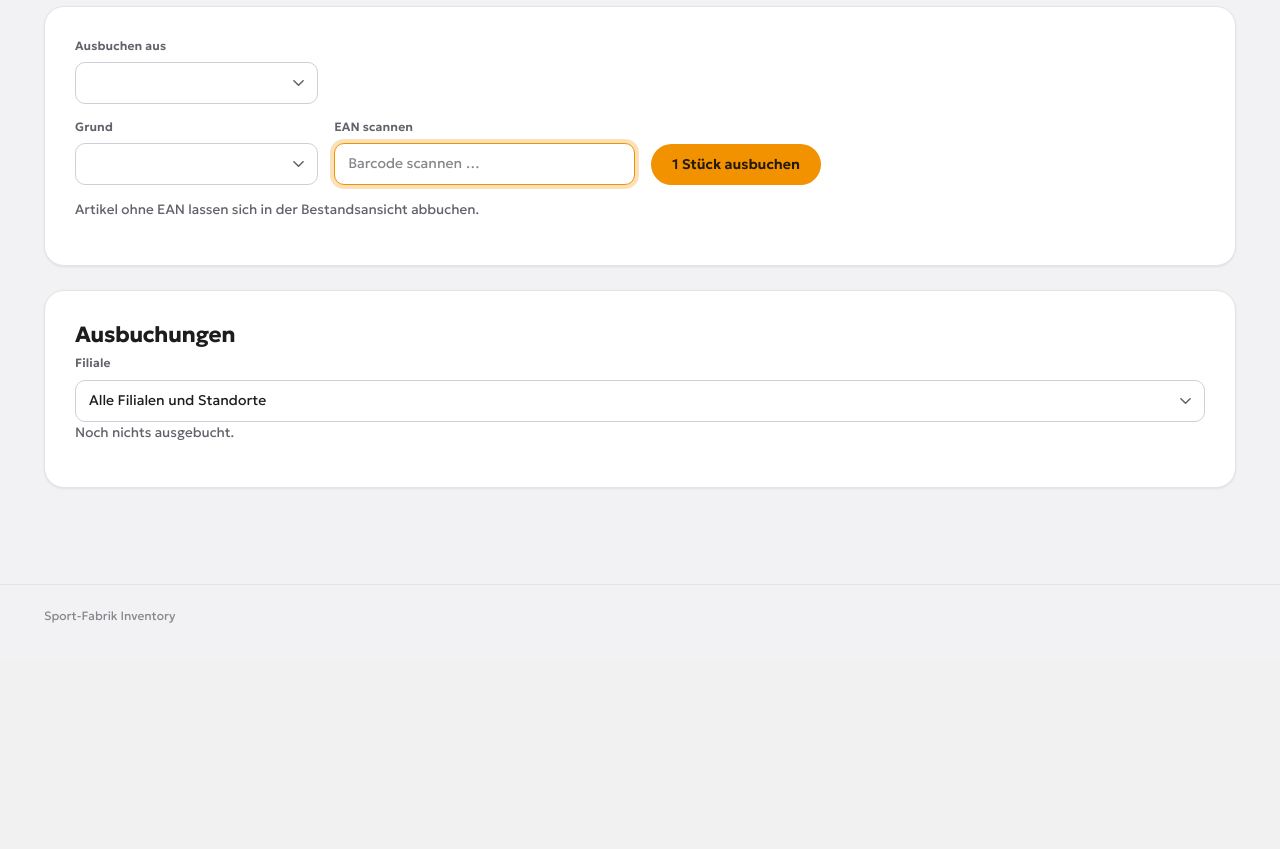
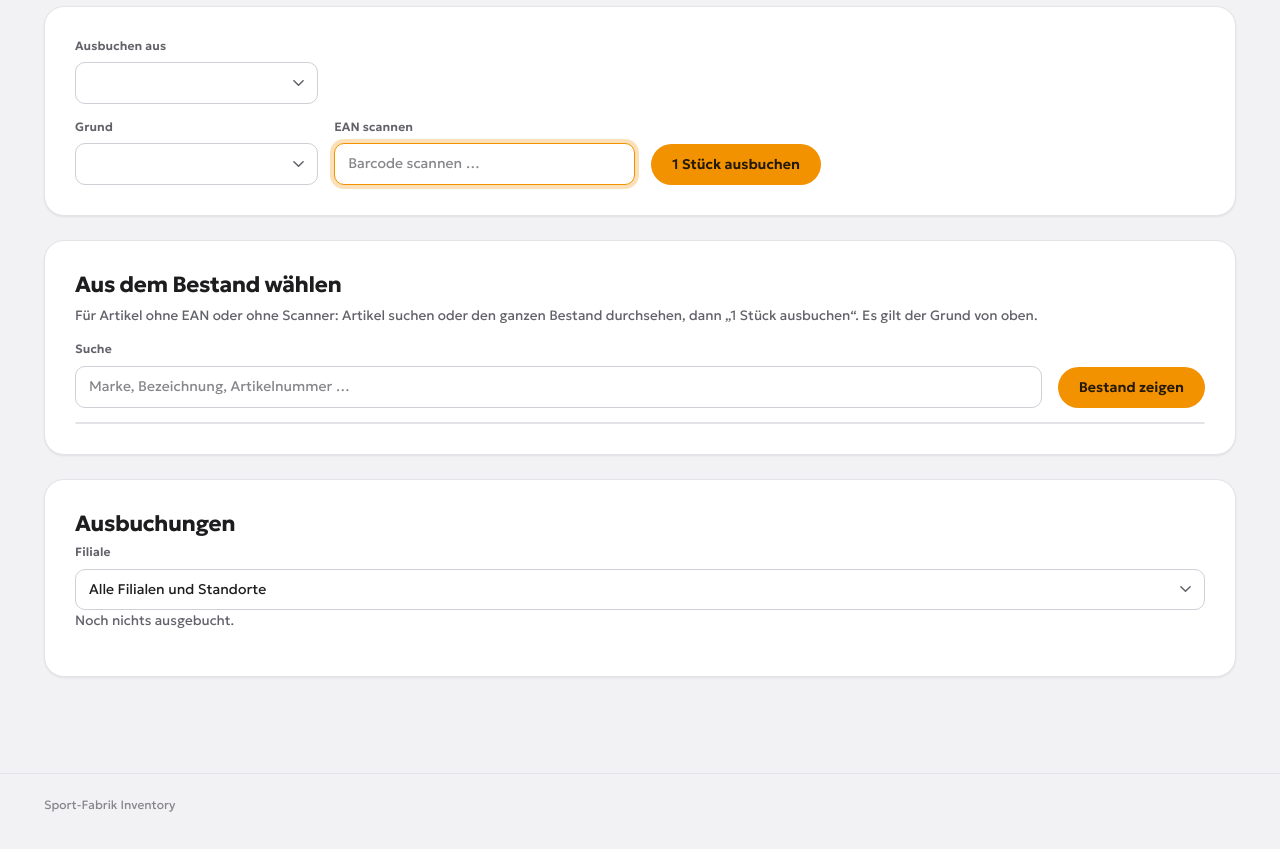
Before and after one commit to FreaXz03/sportfabrik-inventory, a Python web app: template app/templates/ausbuchen.html in a window 1280 px wide. Shown: the part 341-1190 px from the top of the page. Before the commit the page ends 964 px from the top, so only its background shows below. Run offline with Jinja, Linux system fonts and the light colour scheme; the template is opened without the code that fills it, so the values that code supplies are empty.

Commit message:
Ausbuchen: Artikel auch aus der Bestandsliste wählen (ohne EAN, ohne Scanner)
Co-Authored-By: Claude Opus 5.5 <noreply@anthropic.com>

```diff
--- a/app/static/i18n/de.json
+++ b/app/static/i18n/de.json
@@ -774,5 +774,11 @@
   "reduktion_wahl.pick_placeholder": "Barcode scannen oder Artikel suchen …",
   "reduktion_wahl.pick_none": "Kein Artikel mit Bestand in dieser Filiale gefunden.",
   "reduktion_wahl.manual_heading": "Von Hand gewählt",
-  "reduktion_wahl.manual_empty": "In dieser Filiale ist nichts von Hand reduziert."
+  "reduktion_wahl.manual_empty": "In dieser Filiale ist nichts von Hand reduziert.",
+
+  "ausbuchen.pick_heading": "Aus dem Bestand wählen",
+  "ausbuchen.pick_hint": "Für Artikel ohne EAN oder ohne Scanner: Artikel suchen oder den ganzen Bestand durchsehen, dann „1 Stück ausbuchen“. Es gilt der Grund von oben.",
+  "ausbuchen.pick_label": "Suche",
+  "ausbuchen.pick_placeholder": "Marke, Bezeichnung, Artikelnummer …",
+  "ausbuchen.pick_show": "Bestand zeigen"
 }
--- a/app/static/js/ausbuchen.js
+++ b/app/static/js/ausbuchen.js
@@ -201,12 +201,9 @@
     }
   }
 
-  $('scanForm').addEventListener('submit', (ereignis) => {
-    ereignis.preventDefault();
-    const ean = $('ean').value.trim();
-    $('ean').value = '';
-    $('ean').focus();
-    if (!ean || !geladen) return;
+  // Ein Stück in die Warteschlange - per EAN (Scan) oder per Variante
+  // (Auswahl aus dem Bestand, 24.09.2026). Der Grund gilt für beide Wege.
+  function einreihen(ziel) {
     const grund = $('grund').value;
     const freitext = $('freitext').value.trim();
     if (grund === 'sonstiges' && !freitext) {
@@ -216,12 +213,74 @@
       return;
     }
     warteschlange.push({
-      ean: ean,
+      ...ziel,
       grund: grund,
       freitext: grund === 'sonstiges' ? freitext : null,
       lagerort_id: Number($('lagerort').value) || null
     });
     abarbeiten();
+  }
+
+  $('scanForm').addEventListener('submit', (ereignis) => {
+    ereignis.preventDefault();
+    const ean = $('ean').value.trim();
+    $('ean').value = '';
+    $('ean').focus();
+    if (!ean || !geladen) return;
+    einreihen({ ean: ean });
+  });
+
+  async function bestandZeigen() {
+    if (!geladen) return;
+    $('pickStatus').textContent = t('bestand.loading');
+    try {
+      const parameter = new URLSearchParams({ limit: '500' });
+      if ($('lagerort').value) parameter.set('lagerort_id', $('lagerort').value);
+      const q = $('pickFeld').value.trim();
+      if (q) parameter.set('q', q);
+      const antwort = await fetch('/api/bestand?' + parameter.toString());
+      const daten = await antwort.json();
+      if (!antwort.ok) throw new Error(typeof daten.detail === 'string' ? daten.detail : t('bestand.load_error'));
+      const kopf = document.createElement('tr');
+      for (const key of ['bestand.table_article', 'bestand.table_color', 'bestand.table_size', 'bestand.table_quantity', 'bestand.table_actions']) kopf.append(node('th', t(key)));
+      const thead = document.createElement('thead');
+      thead.append(kopf);
+      const tbody = document.createElement('tbody');
+      for (const zeile of daten.zeilen) {
+        const tr = document.createElement('tr');
+        const name = node('td');
+        name.append(node('strong', [zeile.marke, zeile.bezeichnung].filter(Boolean).join(' ') || '—'));
+        const nummern = [zeile.lieferanten_artikelnr, zeile.ean].filter(Boolean).join(' · ');
+        if (nummern) name.append(document.createElement('br'), node('span', nummern, 'muted'));
+        const mengenZelle = node('td', menge(zeile.menge));
+        const aktion = node('td');
+        const knopf = node('button', t('ausbuchen.book'));
+        knopf.type = 'button';
+        knopf.addEventListener('click', () => {
+          einreihen({ varianten_id: zeile.varianten_id });
+          // Sofort sichtbar weniger; die genaue Zahl kommt mit der Meldung oben.
+          zeile.menge = String(Number(zeile.menge) - 1);
+          mengenZelle.textContent = menge(zeile.menge);
+        });
+        aktion.append(knopf);
+        tr.append(name, node('td', zeile.farbe || '—'), node('td', zeile.groesse || '—'), mengenZelle, aktion);
+        tbody.append(tr);
+      }
+      const tabelle = document.createElement('table');
+      tabelle.append(thead, tbody);
+      $('pickListe').replaceChildren(tabelle);
+      $('pickListe').hidden = !daten.zeilen.length;
+      $('pickStatus').textContent = daten.zeilen.length ? t('bestand.count_line', { anzahl: daten.total, summe: menge(daten.summe) }) : t('bestand.empty');
+    } catch (fehler) {
+      $('pickStatus').textContent = fehlertext(fehler);
+    }
+  }
+  $('pickForm').addEventListener('submit', (ereignis) => {
+    ereignis.preventDefault();
+    bestandZeigen();
+  });
+  $('lagerort').addEventListener('change', () => {
+    if ($('pickListe').childElementCount) bestandZeigen();
   });
   // Scanner schicken nach dem Barcode ein Enter - ausdrücklich abfangen,
   // statt sich auf das implizite Absenden des Formulars zu verlassen.
--- a/app/templates/ausbuchen.html
+++ b/app/templates/ausbuchen.html
@@ -36,10 +36,18 @@
                                         data-i18n-placeholder="erfassen.scan_placeholder" placeholder="Barcode scannen …"></label>
                          <button id="buchen" type="submit" data-i18n="ausbuchen.book">1 Stück ausbuchen</button>
                     </div>
-                    <p class="muted" data-i18n="ausbuchen.scan_hint">Artikel ohne EAN lassen sich in der Bestandsansicht
-                         abbuchen.</p>
                     <p id="scanStatus" role="status" aria-live="polite"></p>
                </form>
+          </section>
+
+          <section class="panel">
+               <h2 data-i18n="ausbuchen.pick_heading">Aus dem Bestand wählen</h2>
+               <p class="muted" data-i18n="ausbuchen.pick_hint">Für Artikel ohne EAN oder ohne Scanner: Artikel suchen oder den ganzen Bestand durchsehen, dann „1 Stück ausbuchen“. Es gilt der Grund von oben.</p>
+               <form id="pickForm" class="filters"><label><span data-i18n="ausbuchen.pick_label">Suche</span><input id="pickFeld"
+                              autocomplete="off" data-i18n-placeholder="ausbuchen.pick_placeholder" placeholder="Marke, Bezeichnung, Artikelnummer …"></label><button
+                         data-i18n="ausbuchen.pick_show">Bestand zeigen</button></form>
+               <p id="pickStatus" role="status" aria-live="polite"></p>
+               <div id="pickListe" class="tablewrap"></div>
           </section>
 
           <section class="panel">
@@ -70,7 +78,7 @@
           </section>
      </main>
      <footer data-i18n="common.footer">Sport-Fabrik Inventory</footer>
-     <script src="/static/js/ausbuchen.js?v=4"></script>
+     <script src="/static/js/ausbuchen.js?v=pick-1"></script>
      <script src="/static/js/nav.js?v=3"></script>
      <script src="/static/js/session.js?v=header-2"></script>
      <script src="/static/js/theme.js?v=i18n-1"></script>
```
Also changed, not shown: app/static/i18n/en.json (+7 -1 lines), app/static/i18n/fr.json (+7 -1 lines).
